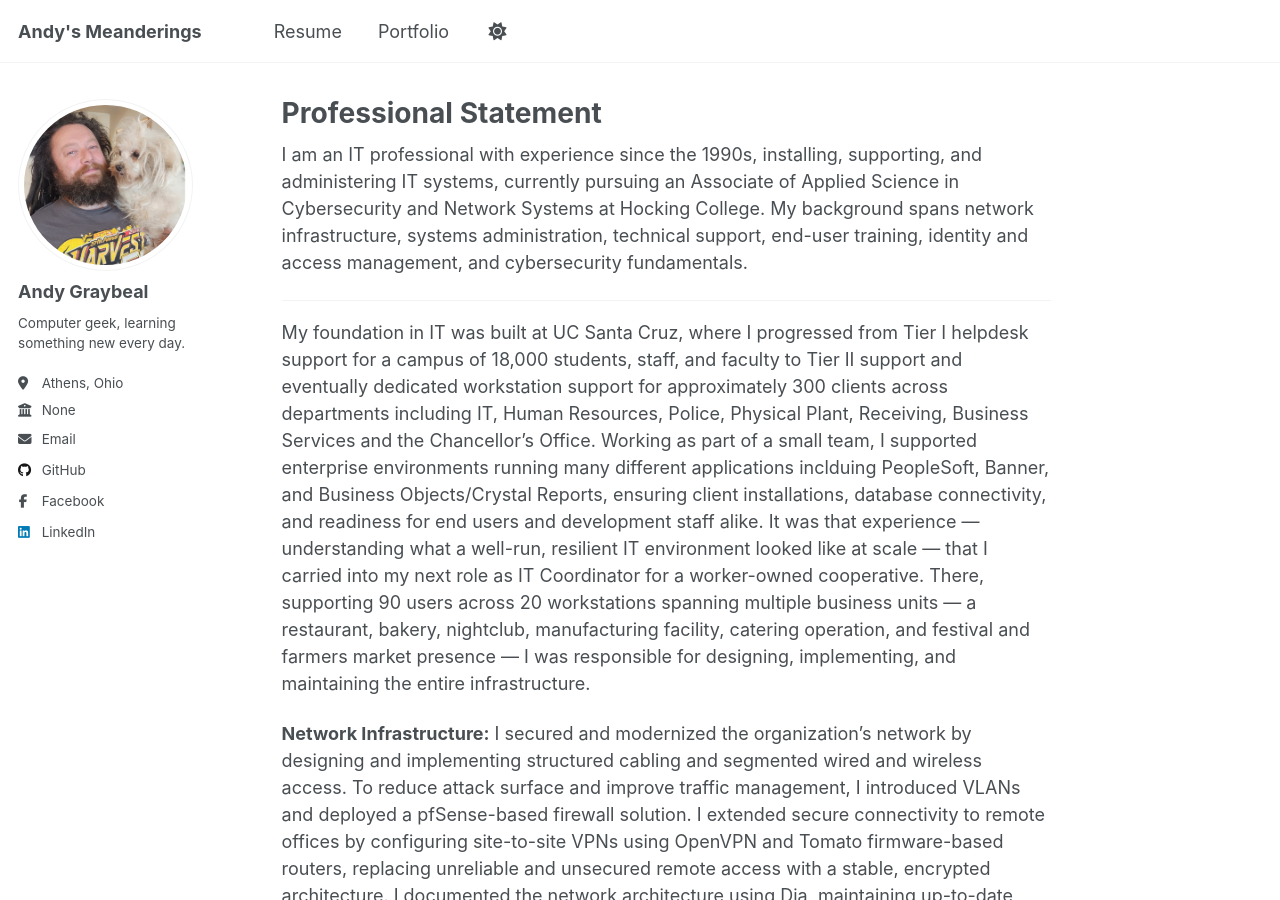
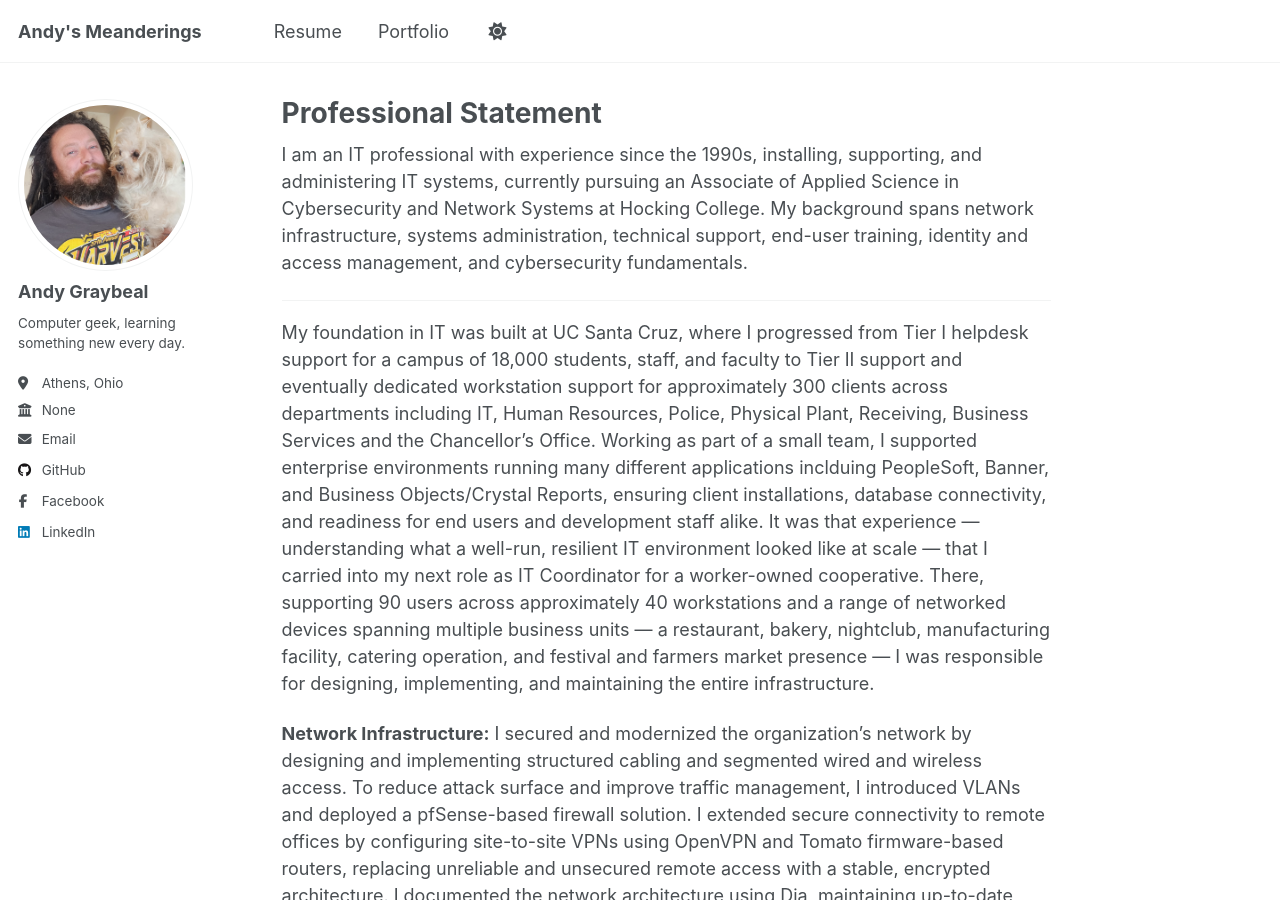
Before and after one commit to andy-graybeal/andy-graybeal.github.io, a Jekyll site: the page built from _pages/about.md, in a window 1280 px wide and 900 px high. Built offline with Jekyll 4.4.1, drawn with Linux system fonts in a browser that asks for light colours; a script that is not in the unit is left out.

Commit message:
Update about.md

```diff
--- a/_pages/about.md
+++ b/_pages/about.md
@@ -60,7 +60,7 @@ I am an IT professional with experience since the 1990s, installing, supporting,
 
 ---
 My foundation in IT was built at UC Santa Cruz, where I progressed from Tier I helpdesk support for a campus of 18,000 students, staff, and faculty to Tier II support and eventually dedicated workstation support for approximately 300 clients across departments including IT, Human Resources, Police, Physical Plant, Receiving, Business Services and the Chancellor's Office. Working as part of a small team, I supported enterprise environments running many different applications inclduing PeopleSoft, Banner, and Business Objects/Crystal Reports, ensuring client installations, database connectivity, and readiness for end users and development staff alike.
-It was that experience — understanding what a well-run, resilient IT environment looked like at scale — that I carried into my next role as IT Coordinator for a worker-owned cooperative. There, supporting 90 users across 20 workstations spanning multiple business units — a restaurant, bakery, nightclub, manufacturing facility, catering operation, and festival and farmers market presence — I was responsible for designing, implementing, and maintaining the entire infrastructure.
+It was that experience — understanding what a well-run, resilient IT environment looked like at scale — that I carried into my next role as IT Coordinator for a worker-owned cooperative. There, supporting 90 users across approximately 40 workstations and a range of networked devices spanning multiple business units — a restaurant, bakery, nightclub, manufacturing facility, catering operation, and festival and farmers market presence — I was responsible for designing, implementing, and maintaining the entire infrastructure.
 
 **Network Infrastructure:**
 I secured and modernized the organization's network by designing and implementing structured cabling and segmented wired and wireless access. To reduce attack surface and improve traffic management, I introduced VLANs and deployed a pfSense-based firewall solution. I extended secure connectivity to remote offices by configuring site-to-site VPNs using OpenVPN and Tomato firmware-based routers, replacing unreliable and unsecured remote access with a stable, encrypted architecture.  I documented the network architecture using Dia, maintaining up-to-date diagrams to support troubleshooting, planning, and infrastructure visibility.
```
